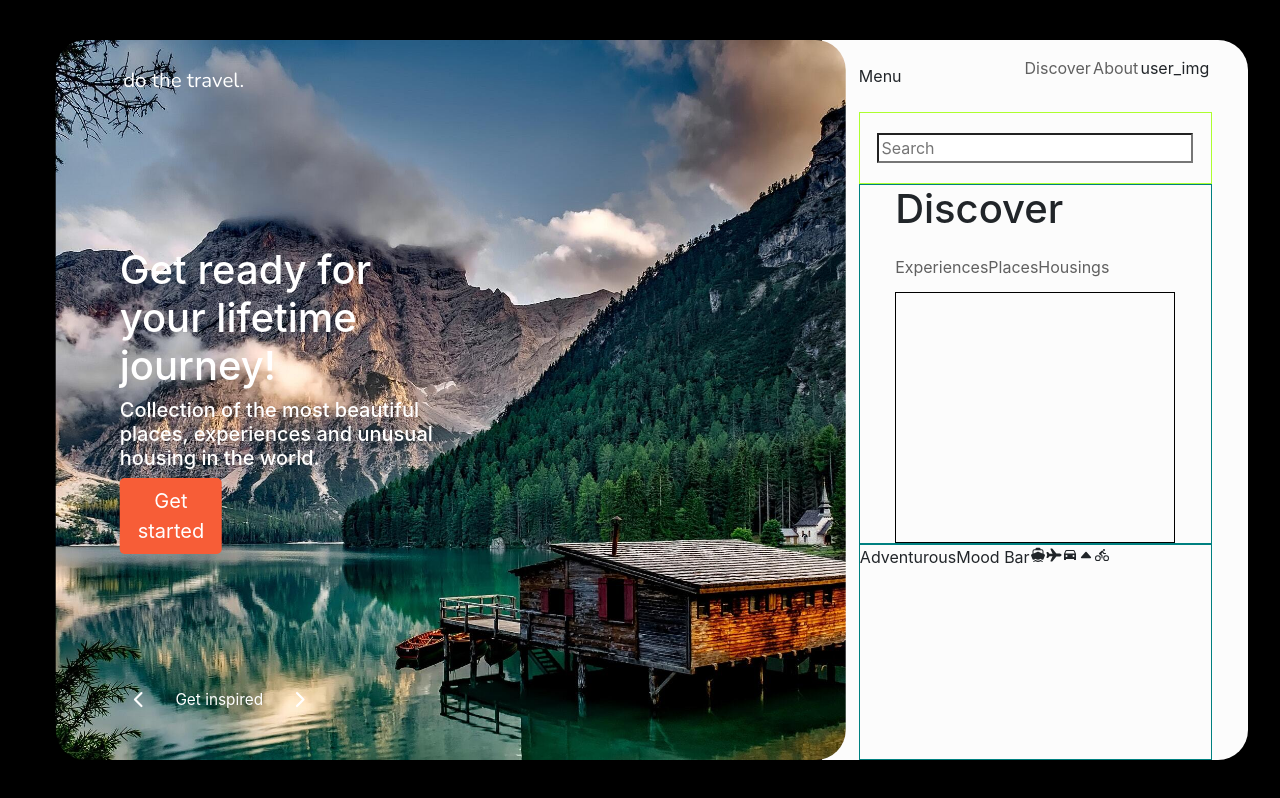
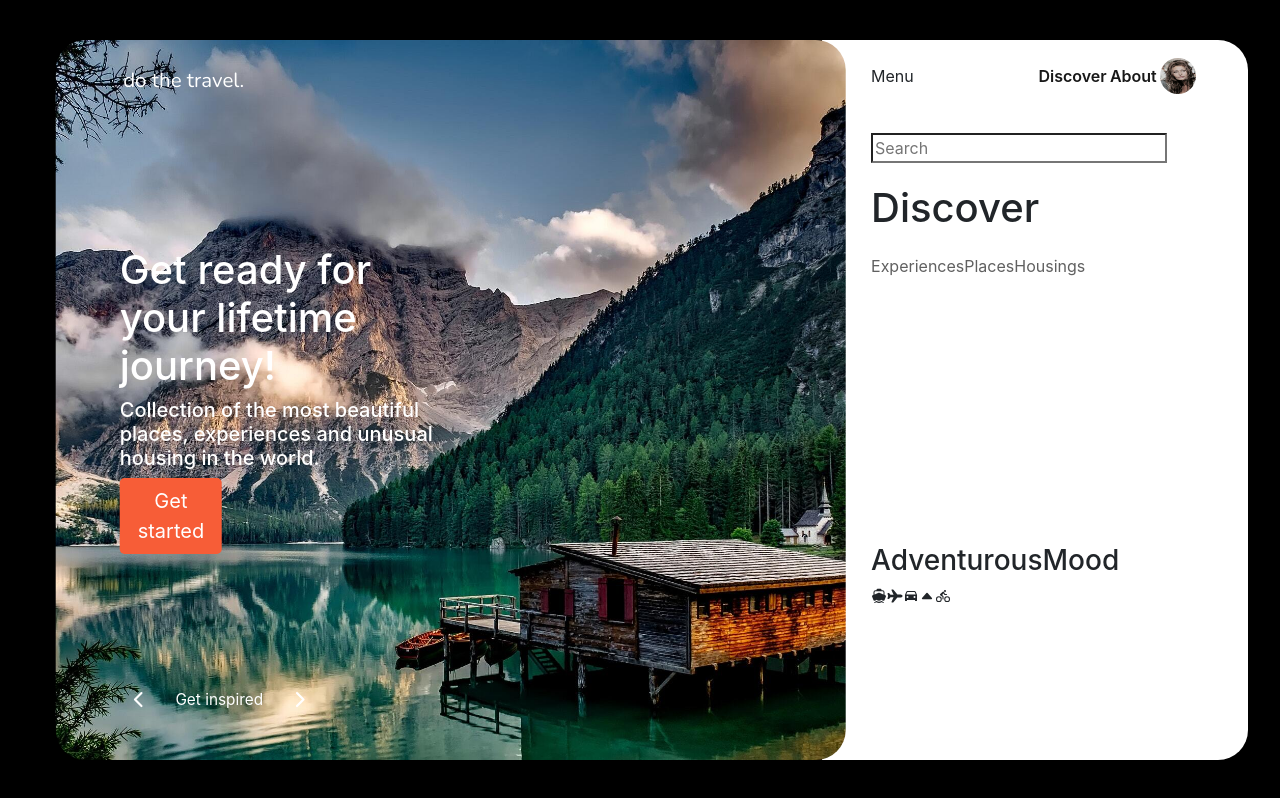
Before and after one commit to bidodev/react-dtravel-client, a React (Create React App) app: page / in a window 1280 px wide. Built offline with nearby package versions, Linux system fonts and the light colour scheme.

Commit message:
styles cleaning

```diff
--- a/src/components/aside/adventurousmood/adventurousmood.component.jsx
+++ b/src/components/aside/adventurousmood/adventurousmood.component.jsx
@@ -3,22 +3,14 @@ import React from "react";
 function AdventurousMood() {
   return (
     <div className="aside-adventurous__mood">
-      AdventurousMood Bar
-      <span>
+      <h3>AdventurousMood</h3>
+      <div>
         <ion-icon name="boat"></ion-icon>
-      </span>
-      <span>
         <ion-icon name="airplane"></ion-icon>
-      </span>
-      <span>
         <ion-icon name="car"></ion-icon>
-      </span>
-      <span>
         <ion-icon name="caret-up"></ion-icon>
-      </span>
-      <span>
         <ion-icon name="bicycle"></ion-icon>
-      </span>
+      </div>
     </div>
   );
 }
--- a/src/components/aside/header/header.component.jsx
+++ b/src/components/aside/header/header.component.jsx
@@ -5,11 +5,11 @@ function Header() {
   return (
     <div className="aside-header">
       <div className="aside-header__menu">Menu</div>
-      <ul>
+      <div className="aside-header__nav">
         <Link to="/discover">Discover</Link>
         <Link to="/about">About</Link>
-        <li>user_img</li>
-      </ul>
+        <img src="/img/sophie.jpg" alt="avatar"></img>
+      </div>
     </div>
   );
 }
--- a/src/components/aside/main/discover.component.jsx
+++ b/src/components/aside/main/discover.component.jsx
@@ -14,7 +14,10 @@ const Carrousel = ({match}) => {
           <ExperienceItem key={id}{...otherProps} />
       ))}
       {/* generate the list of experiences */}
+      <ion-icon name="chevron-back-outline"></ion-icon>
+      <ion-icon name="chevron-forward-outline"></ion-icon>
     </div>
+
   );
 };
 
--- a/src/components/aside/main/experiences/experience.item.component.jsx
+++ b/src/components/aside/main/experiences/experience.item.component.jsx
@@ -1,7 +1,10 @@
 import React from "react";
 
 const ExperienceItem = ({ title }) => {
-  return <h1>{title}</h1>;
+  return (<h1>{title}
+
+  </h1>);
+
 };
 
 export default ExperienceItem;
--- a/src/scss/layout/_aside.scss
+++ b/src/scss/layout/_aside.scss
@@ -1,8 +1,8 @@
 .aside {
   width: 35%;
   height: 100%;
-  padding: 0 3%;
-  background-color: #fcfcfc;
+  padding: 0 4%;
+  background-color: #fff;
   border-top-right-radius: 30px;
   border-bottom-right-radius: 30px;
 
@@ -12,37 +12,46 @@
     display: flex;
     align-items: center;
     width: 100%;
-    z-index: 1;
 
     &__menu {
-      //border: 1px solid red;
+
     }
 
-    ul {
+    &__nav {
       margin-left: auto;
       display: flex;
+      align-items: center;
       justify-content: space-evenly;
-      width: 65%;
+      width: 50%;
       //border: 1px solid red;
       list-style: none;
+
+      a{
+        color: #181818;
+        font-weight: 600;
+        font-size: 1rem;
+      }
+
+      img{
+        width: 36px;
+        height: 36px;
+        border-radius: 50%;
+      }
     }
   }
 
   &-search {
     display: flex;
     align-items: center;
-    border: 1px solid greenyellow;
     height: 10%;
-    justify-content: center;
     input {
       width: 90%;
     }
   }
 
   &-main {
-    border: 1px solid teal;
     height: 50%;
-    padding: 0 10%;
+
     display: flex;
     flex-direction: column;
     justify-content: space-between;
@@ -56,12 +65,11 @@
 
     &__carrousel {
         height: 70%;
-        border: 1px solid black;
+        //border: 1px solid black;
     }
   }
 
   &-adventurous__mood {
-    border: 1px solid teal;
     height: 30%;
   }
 }
--- a/src/scss/main.scss
+++ b/src/scss/main.scss
@@ -1,4 +1,5 @@
-@import "node_modules/bootstrap/scss/bootstrap";
+@import "~bootstrap/scss/bootstrap";
+
 @import url('https://fonts.googleapis.com/css2?family=Lora:ital,wght@0,400;0,500;0,600;0,700;1,400;1,500;1,600;1,700&family=Nunito:ital,wght@0,200;0,300;0,400;0,600;0,800;0,900;1,300;1,600;1,700;1,800;1,900&display=swap');
 
 @import './app';
```
Also changed, not shown: public/img/sophie.jpg (added).
